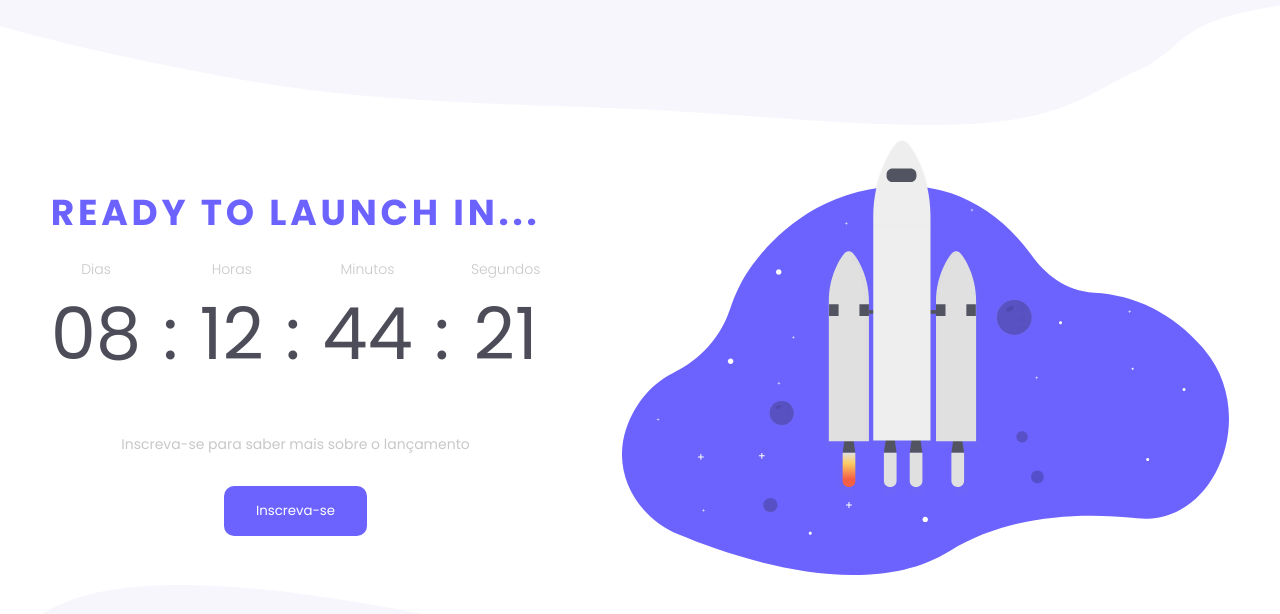
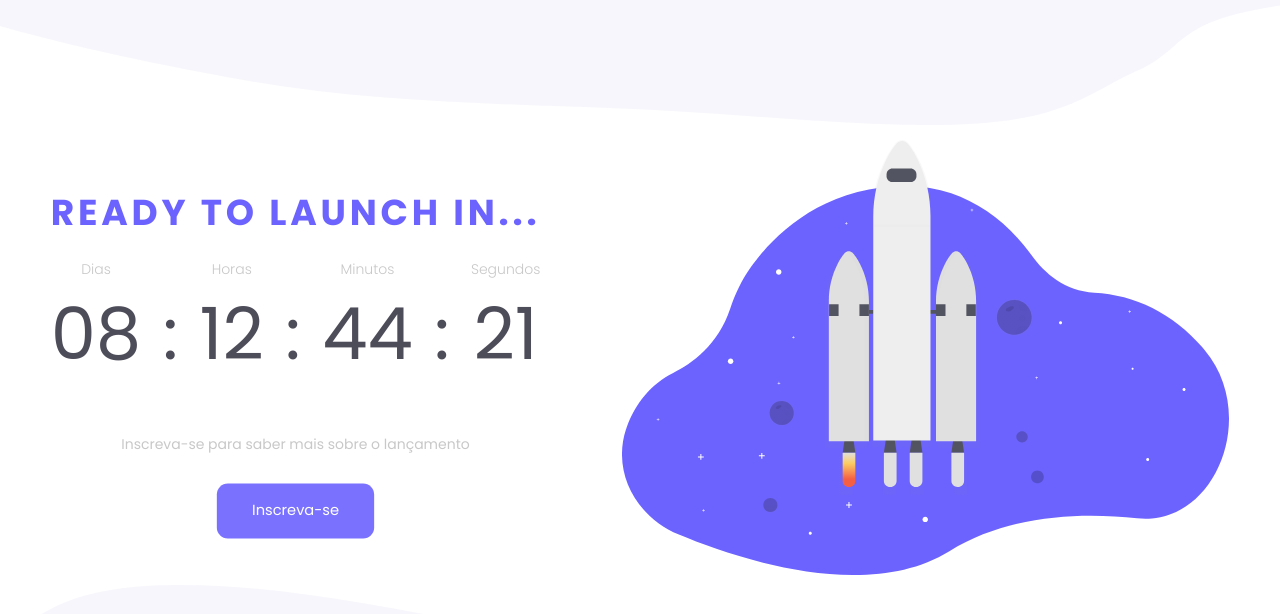
Before and after one commit to kauankarvalho/Countdown, a plain HTML site: page index.html in a window 1280 px wide. In both pictures the pointer is over the button "Inscreva-se". Drawn offline with Linux system fonts and the light colour scheme.

Commit message:
feat: add hover effect to button

```diff
--- a/style.css
+++ b/style.css
@@ -69,6 +69,13 @@ body {
   border: none;
   border-radius: 1rem;
   width: max-content;
+
+  transition: all 0.3s ease-in-out;
+}
+
+.c-main__button:hover {
+  background: rgb(108, 99, 255, 0.9);
+  transform: scale(1.1);
 }
 
 .c-bottom-image {
```
